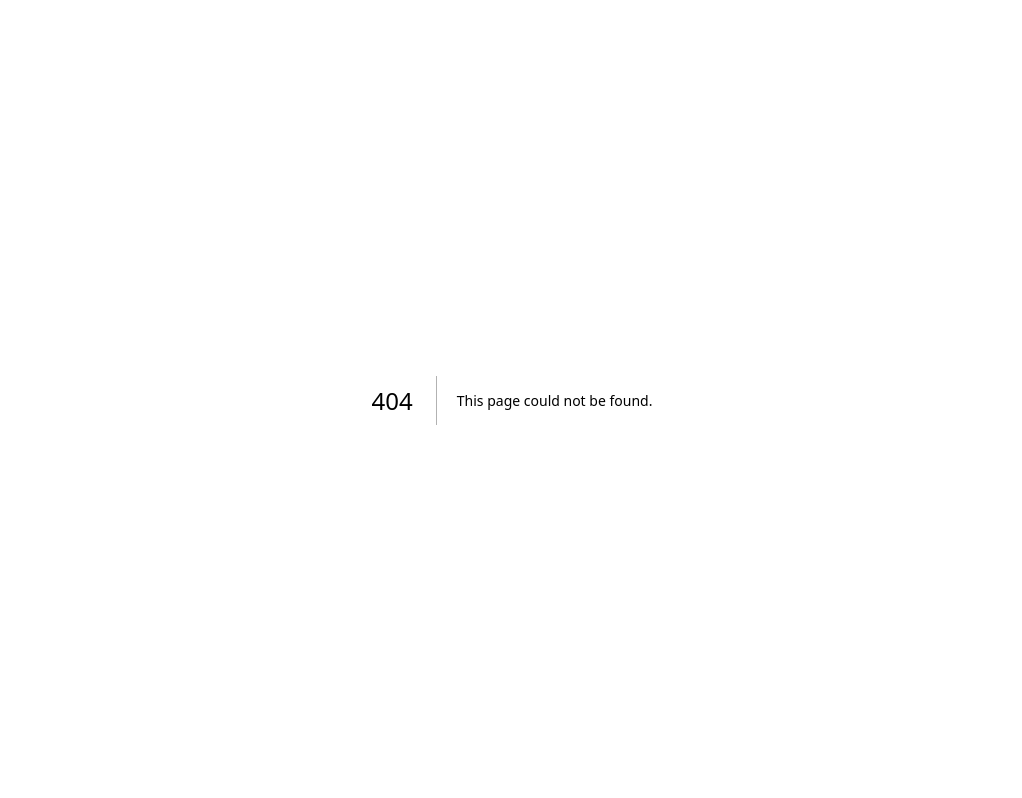
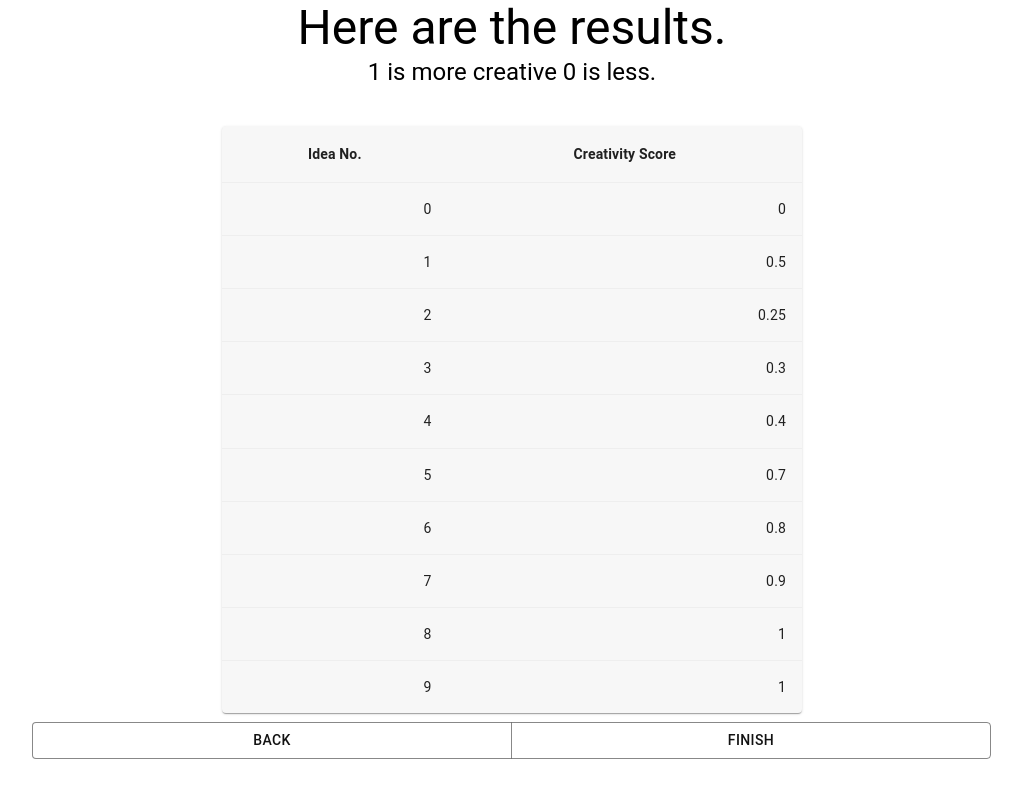
Before and after one commit to KaiSun19/Daikon, a Next.js app: page /Components/StageComponents/ShowRatings in a window 1280 px wide. Before the commit this address had no page. Shown: the whole page, without its empty margins (128-1150 px from the left). Built offline with nearby package versions, Linux system fonts and the light colour scheme.

Commit message:
finished v1

```diff
--- a/Context.js
+++ b/Context.js
@@ -28,7 +28,7 @@ export const DaikonProvider = ({children}) =>{
         {Quote: 'Great things are done by a series of small things brought together.',Author: 'Vincent Van Gogh'},
     ]
 
-    const UIStages = ['InitialQuery','Ideas1','PromptsReading','Ideas2','IdeasRating','Finish']
+    const UIStages = ['InitialQuery','Ideas1','PromptsReading','Ideas2','Results','Finish']
 
     const problems = ["new material to replace plastic", 'new material to replace paper', 'recycle any material', 'new way to create biodegradable packaging',
     'new material to replace wood', 'new energy to replace non-renewable fuel', 'new social programs running parallel to schools', 'a course to get rich in university',
@@ -57,6 +57,7 @@ export const DaikonProvider = ({children}) =>{
     const [apiLoading, setApiLoading] = useState(false)
     const [prompts,setPrompts] = useState([" ", " ", " ", " ", " "])
     const [currentID, setCurrentID] = useState(" ")
+    const [ratingsList, setRatingsList] = useState([0,0.5,0.25,0.3,0.4,0.7,0.8,0.9,1,1])
 
 
     const goToPreviousStage = ()=>{
@@ -194,6 +195,7 @@ export const DaikonProvider = ({children}) =>{
                 .then(function (response) {
                         const ratings = Object.values(JSON.parse(JSON.stringify(response.data)))
                         addRatingsDB(currentID, ratings[0])
+                        setRatingsList(ratings[0])
                     })
                 .catch(function (error) {
                     setApiLoading(false)
@@ -238,7 +240,8 @@ export const DaikonProvider = ({children}) =>{
                 prompts,
                 currentID,
                 setCurrentID,
-                getRatings
+                getRatings,
+                ratingsList
             }}>
                 {children}
 
--- a/pages/Components/DaikonUI.js
+++ b/pages/Components/DaikonUI.js
@@ -6,8 +6,8 @@ import Navbar from './Navbar'
 import IdeasInput1 from './StageComponents/IdeasInput1';
 import IdeasInput2 from './StageComponents/IdeasInputs2';
 import QueryInput from './StageComponents/QueryInput';
-import RateIdeas from './StageComponents/RateIdeas';
 import ShowPrompts from './StageComponents/ShowPrompts';
+import ShowRatings from './StageComponents/ShowRatings';
 
 function DaikonUI() {
 
@@ -25,7 +25,7 @@ function DaikonUI() {
             case UIStages[3]:
                 return(<IdeasInput2/>)
             case UIStages[4]:
-                return(<RateIdeas/>)
+                return(<ShowRatings/>)
             case UIStages[5]:
                 return(<FinishPage />)
         }
--- /dev/null
+++ b/pages/Components/StageComponents/ShowRatings.js
@@ -0,0 +1,74 @@
+import { Box, Button, ButtonGroup, Card, CardContent, Divider, IconButton, LinearProgress, MobileStepper, Paper, Slider, Stack, Table, TableBody, TableCell, TableContainer, TableHead, TableRow, Typography} from '@mui/material'
+import React, { useEffect, useState } from 'react'
+import { useDaikonContext } from '../../../Context'
+import { addQuery } from '../../../firebaseHelpers';
+import { useTheme } from '@mui/material/styles';
+import {KeyboardArrowLeft, KeyboardArrowRight} from '@mui/icons-material'
+
+
+function ShowRatings() {
+
+  const {goToPreviousStage, goToNextStage,ratingsList} = useDaikonContext();
+
+  function createData(Index, Score) {
+    return {Index, Score};
+  }
+
+  const rows = [
+    createData(0, ratingsList[0]),
+    createData(1, ratingsList[1]),
+    createData(2, ratingsList[2]),
+    createData(3, ratingsList[3]),
+    createData(4, ratingsList[4]),
+    createData(5, ratingsList[5]),
+    createData(6, ratingsList[6]),
+    createData(7, ratingsList[7]),
+    createData(8, ratingsList[8]),
+    createData(9, ratingsList[9]),
+  ];
+
+  return (
+    <>
+        <center>
+            <Typography variant = 'h3' className='page-subtitle'>
+                Here are the results.
+            </Typography>
+            <Typography variant = 'h5'  sx = {{marginBottom : '3%'}}>
+               1 is more creative 0 is less.
+            </Typography>
+        </center>
+        <center>
+            <Box sx = {{width : '75%'}} component = 'form' className=''>
+              <TableContainer component={Paper} sx = {{maxWidth : '580px'}}>
+                <Table aria-label="ratings table">
+                  <TableHead>
+                    <TableRow>
+                      <TableCell align = 'center'><b>Idea No.</b></TableCell>
+                      <TableCell align = 'center'><b>Creativity Score</b></TableCell>
+                    </TableRow>
+                  </TableHead>
+                  <TableBody>
+                    {rows.map((row) => (
+                      <TableRow
+                        key={`${row.Index}${row.Score}`}
+                        sx={{ '&:last-child td, &:last-child th': { border: 0 } }}
+                      >
+                        <TableCell align="right">{row.Index}</TableCell>
+                        <TableCell align="right">{row.Score}</TableCell>
+                      </TableRow>
+                    ))}
+                  </TableBody>
+                </Table>
+              </TableContainer>
+
+              <ButtonGroup variant="outlined" aria-label="outlined button group" sx = {{width : '100%', margin : '1% 0 0 0 '}}>
+                  <Button variant="outlined" color = {'primary'} onClick = {goToPreviousStage} sx = {{width :'50%'}}>Back</Button>
+                <Button variant="outlined" color = {'primary'}  onClick = {goToNextStage}sx = {{width :'50%'}}>Finish</Button>
+              </ButtonGroup>
+            </Box>
+        </center>
+    </>
+  )
+}
+
+export default ShowRatings
```
Also changed, not shown: pages/Components/StageComponents/RateIdeas.js (deleted, +0 -112 lines).
